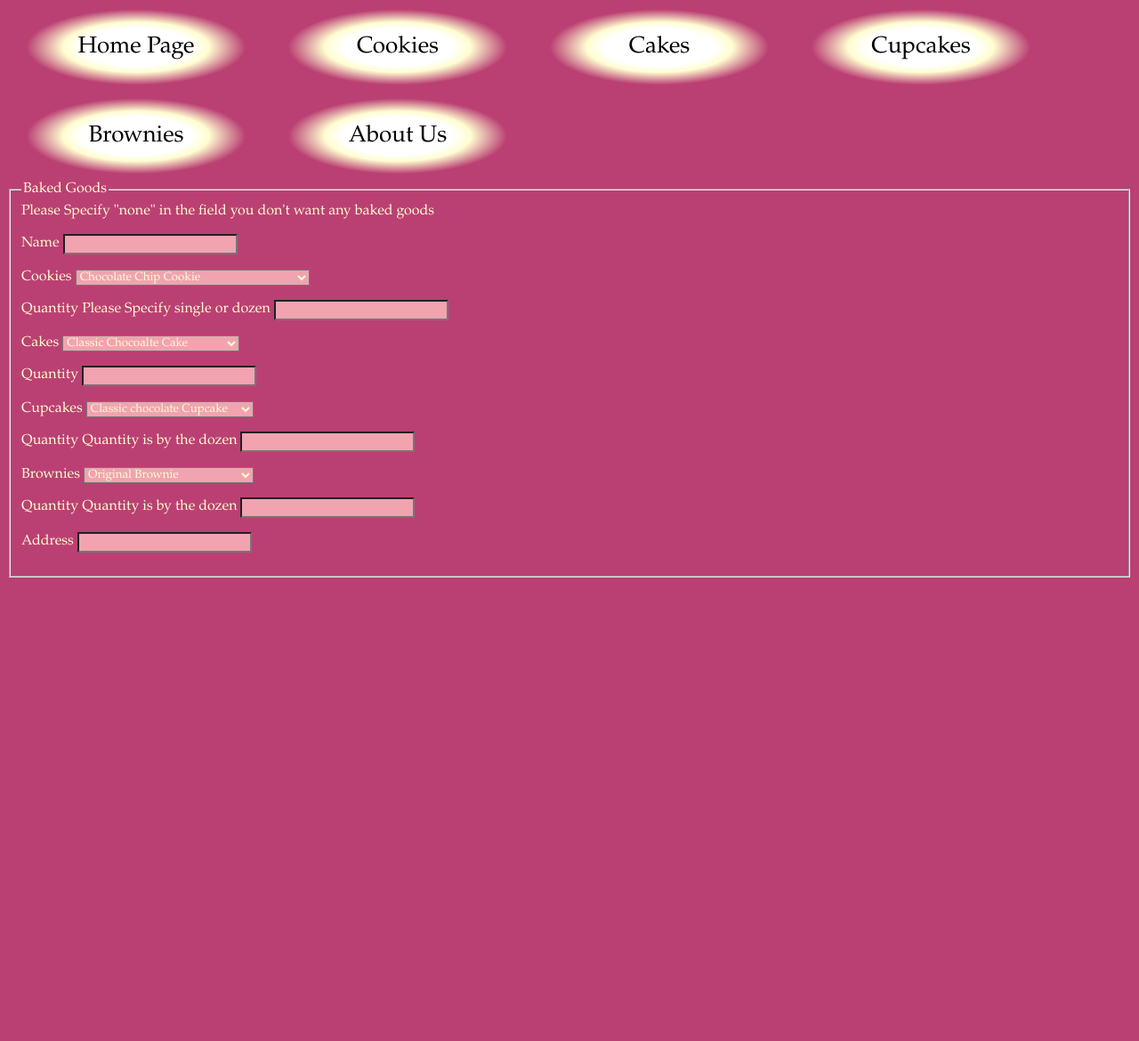
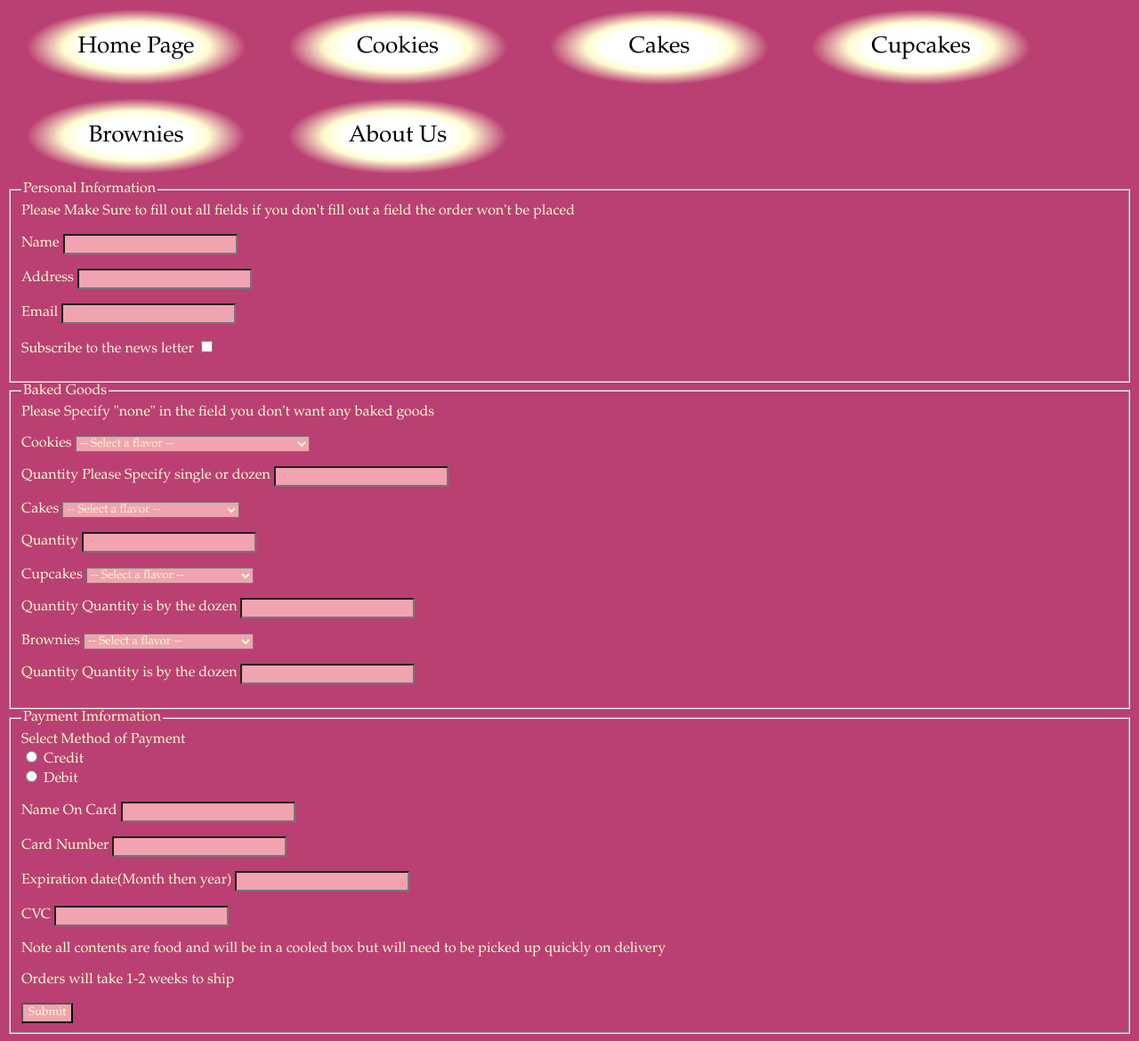
Before and after one commit to Guccihuffington/velvet-Bite-Bakery, a plain HTML site: page orders.html in a window 1280 px wide. Shown: the part 449-1619 px from the top of the page at 89% size. Before the commit the page ends 1106 px from the top, so only its background shows below. Drawn offline with Linux system fonts and the light colour scheme.

Commit message:
finished orders page

```diff
--- a/orders.html
+++ b/orders.html
@@ -5,7 +5,7 @@
     <!--head of document for meta tags, not seen by the public-->
     <head>
         <meta charset="utf-8"></meta>
-        <title>Find Our Location</title>
+        <title>Orders</title>
 
         <link rel="stylesheet" href="styles/style.css">
     </head>
@@ -27,15 +27,32 @@
         <main>
             <form>
                 <fieldset>
-                    <legend>Baked Goods</legend>
-                    <label>Please Specify "none" in the field you don't want any baked goods</label>
+                    <legend>Personal Information</legend>
+                    <label>Please Make Sure to fill out all fields if you don't fill out a field the order won't be placed</label>
                     <p>
                         <label>Name</label>
                         <input type="text" name="Name"/>
                     </p>
                     <p>
+                        <label>Address</label>
+                        <input type="text" name="Address"/>
+                    </p>
+                    <p>
+                        <label>Email</label>
+                        <input type="text" name="email">
+                    </p>
+                    <p>
+                        <label for="checkbox">Subscribe to the news letter</label>
+                        <input type="checkbox" name="subscribe to my news letter"/>
+                    </p>
+                </fieldset>
+                <fieldset>
+                    <legend>Baked Goods</legend>
+                    <label>Please Specify "none" in the field you don't want any baked goods</label>
+                    <p>
                         <label>Cookies</label>
                         <select>
+                            <option value="" selected disabled>-- Select a flavor --</option>
                             <option>Chocolate Chip Cookie</option>
                             <option>Red Velvet Cookie</option>
                             <option>Oatmeal Raisin Cookie</option>
@@ -59,6 +76,7 @@
                     <p>
                         <label>Cakes</label>
                         <select>
+                            <option value="" selected disabled>-- Select a flavor --</option>
                             <option>Classic Chocoalte Cake</option>
                             <option>Classic Vanilla Cake</option>
                             <option>Red Velvet Cake</option>
@@ -81,6 +99,7 @@
                     <p>
                         <label>Cupcakes</label>
                         <select>
+                            <option value="" selected disabled>-- Select a flavor --</option>
                             <option>Classic chocolate Cupcake</option>
                             <option>Classic Vanilla Cupcake</option>
                             <option>Cheese Cake Cupcake</option>
@@ -104,6 +123,7 @@
                     <p>
                         <label>Brownies</label>
                         <select>
+                            <option value="" selected disabled>-- Select a flavor --</option>
                             <option>Original Brownie</option>
                             <option>Cheese Cake Brownie</option>
                             <option>Smores Brownie</option>
@@ -124,10 +144,31 @@
                         <label>Quantity is by the dozen</label>
                         <input type="text" name="quantity"/>
                     </p>
+                </fieldset>
+                <fieldset>
+                    <legend>Payment Imformation</legend>
+                    <label>Select Method of Payment</label><br>
+                    <label><input type="radio" name="flavor" value="Credit"> Credit</label><br>
+                    <label><input type="radio" name="flavor" value="Debit"> Debit</label><br>
                     <p>
-                        <label>Address</label>
-                        <input type="text" name="Address"/>
+                        <label>Name On Card</label>
+                        <input type="text" name="Name on card"/>
                     </p>
+                    <p>
+                        <label>Card Number</label>
+                        <input type="text" name="Card Number"/>
+                    </p>
+                    <p>
+                        <label>Expiration date(Month then year)</label>
+                        <input type="text" name="Expiration date"/>
+                    </p>
+                    <p>
+                        <label>CVC</label>
+                        <input type="text" name="CVC"/>
+                    </p>
+                    <p>Note all contents are food and will be in a cooled box but will need to be picked up quickly on delivery</p>
+                    <p>Orders will take 1-2 weeks to ship</p>
+                    <input type="submit"/>
                 </fieldset>
             </form>
         </main>
```
